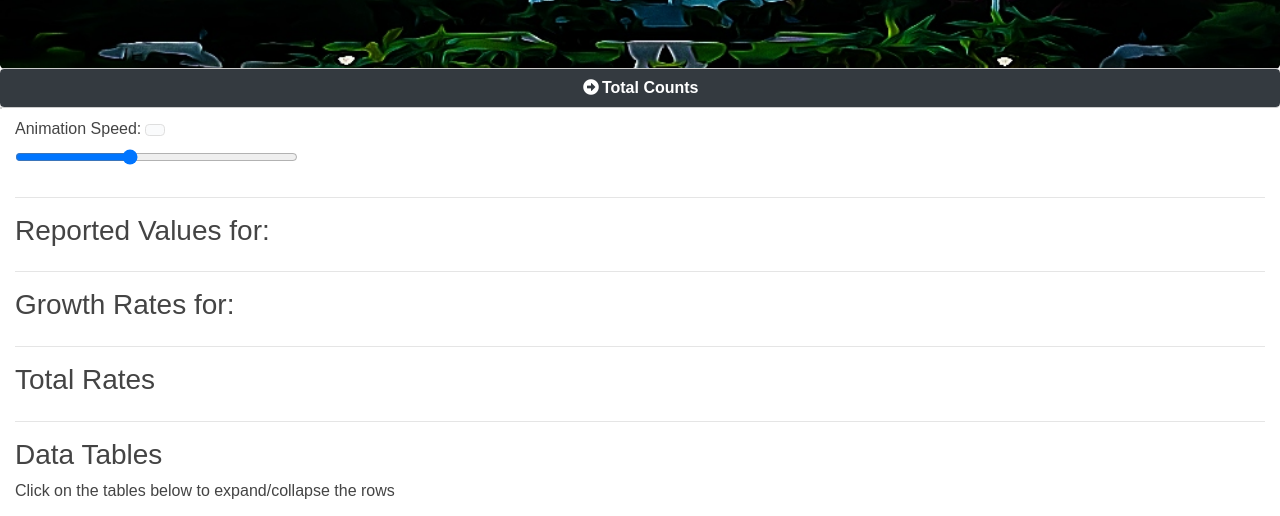
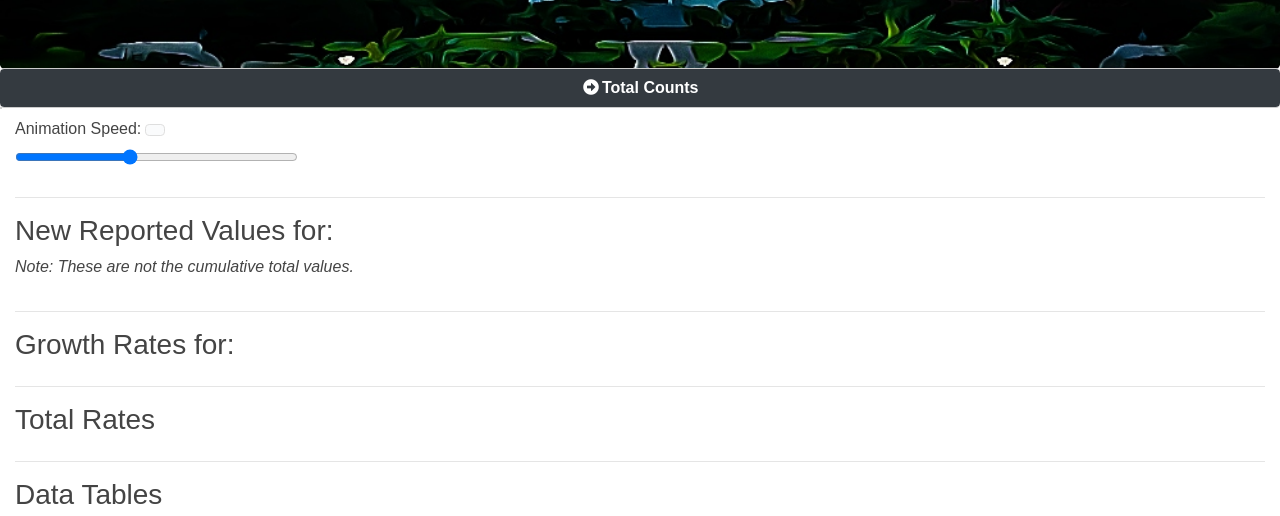
Before and after one commit to scalemailted/nola-covid19, a plain HTML site: page index.html in a window 1280 px wide. Shown: the part 152-668 px from the top of the page. Drawn offline with nearby package versions, Linux system fonts and the light colour scheme; no server answers; a web font is replaced by a local one.

Commit message:
Updated with current values

```diff
--- a/index.html
+++ b/index.html
@@ -39,7 +39,8 @@
 
         <div class='container-fluid'>
             <hr>
-            <h3 id='today-values'>Reported Values for: </h3>
+            <h3 id='today-values'>New Reported Values for: </h3>
+            <p><i>Note: These are not the cumulative total values.</i></p>
             <div class='card-deck mx-1' id='daily-value-deck'></div>
         </div>
 
```
